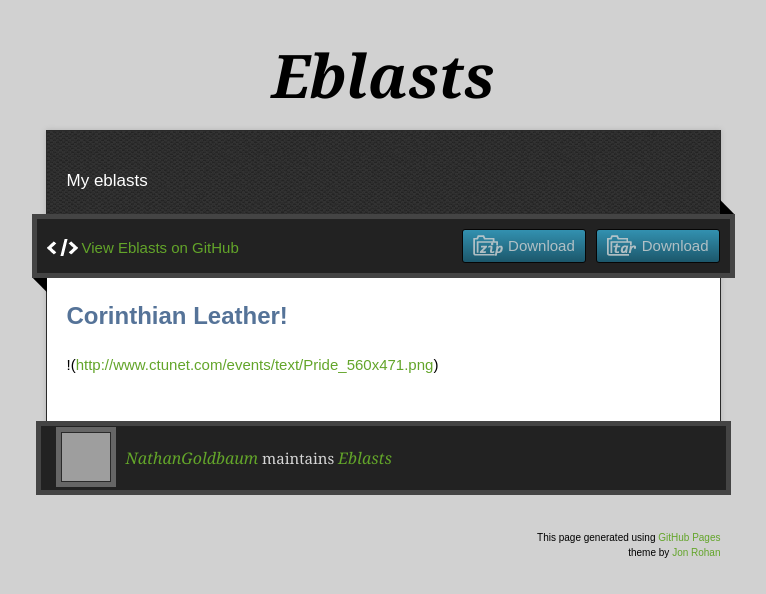
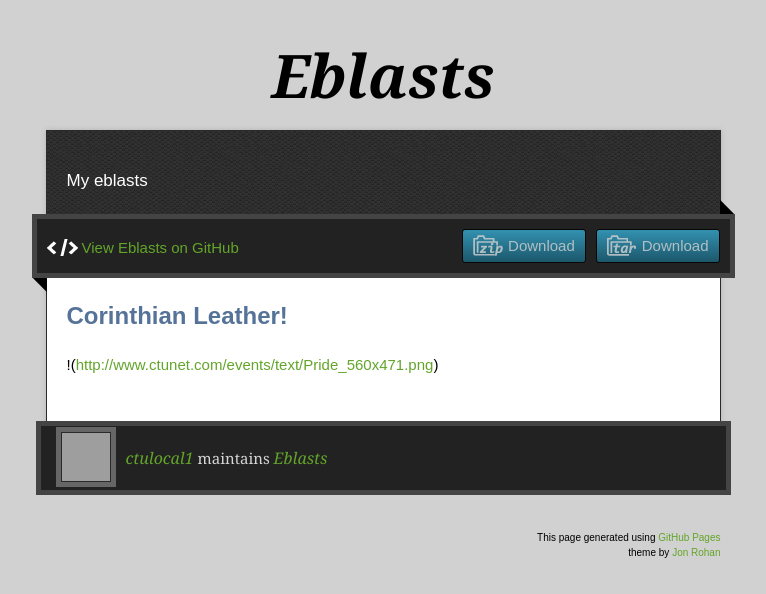
Before and after one commit to NathanGoldbaum/eblasts, a plain HTML site: page index.html in a window 1280 px wide. Shown: the whole page, without its empty margins (257-1023 px from the left). Drawn offline with nearby package versions, Linux system fonts and the light colour scheme; grey boxes are pictures that could not be loaded.

Commit message:
new username

```diff
--- a/index.html
+++ b/index.html
@@ -29,9 +29,9 @@
       <div id="main" role="main">
         <div class="download-bar">
         <div class="inner">
-          <a href="https://github.com/NathanGoldbaum/eblasts/tarball/master" class="download-button tar"><span>Download</span></a>
-          <a href="https://github.com/NathanGoldbaum/eblasts/zipball/master" class="download-button zip"><span>Download</span></a>
-          <a href="https://github.com/NathanGoldbaum/eblasts" class="code">View Eblasts on GitHub</a>
+          <a href="https://github.com/ctulocal1/eblasts/tarball/master" class="download-button tar"><span>Download</span></a>
+          <a href="https://github.com/ctulocal1/eblasts/zipball/master" class="download-button zip"><span>Download</span></a>
+          <a href="https://github.com/ctulocal1/eblasts" class="code">View Eblasts on GitHub</a>
         </div>
         <span class="blc"></span><span class="trc"></span>
         </div>
@@ -45,7 +45,7 @@
     </div>
     <footer>
       <div class="owner">
-      <p><a href="https://github.com/NathanGoldbaum" class="avatar"><img src="https://avatars0.githubusercontent.com/u/11065737?v=3&amp;s=60" width="48" height="48"></a> <a href="https://github.com/NathanGoldbaum">NathanGoldbaum</a> maintains <a href="https://github.com/NathanGoldbaum/eblasts">Eblasts</a></p>
+      <p><a href="https://github.com/ctulocal1" class="avatar"><img src="https://avatars0.githubusercontent.com/u/11065737?v=3&amp;s=60" width="48" height="48"></a> <a href="https://github.com/ctulocal1">ctulocal1</a> maintains <a href="https://github.com/ctulocal1/eblasts">Eblasts</a></p>
 
 
       </div>
@@ -56,7 +56,7 @@
   </div>
   <div class="current-section">
     <a href="#top">Scroll to top</a>
-    <a href="https://github.com/NathanGoldbaum/eblasts/tarball/master" class="tar">tar</a><a href="https://github.com/NathanGoldbaum/eblasts/zipball/master" class="zip">zip</a><a href="" class="code">source code</a>
+    <a href="https://github.com/ctulocal1/eblasts/tarball/master" class="tar">tar</a><a href="https://github.com/ctulocal1/eblasts/zipball/master" class="zip">zip</a><a href="" class="code">source code</a>
     <p class="name"></p>
   </div>
 
```
